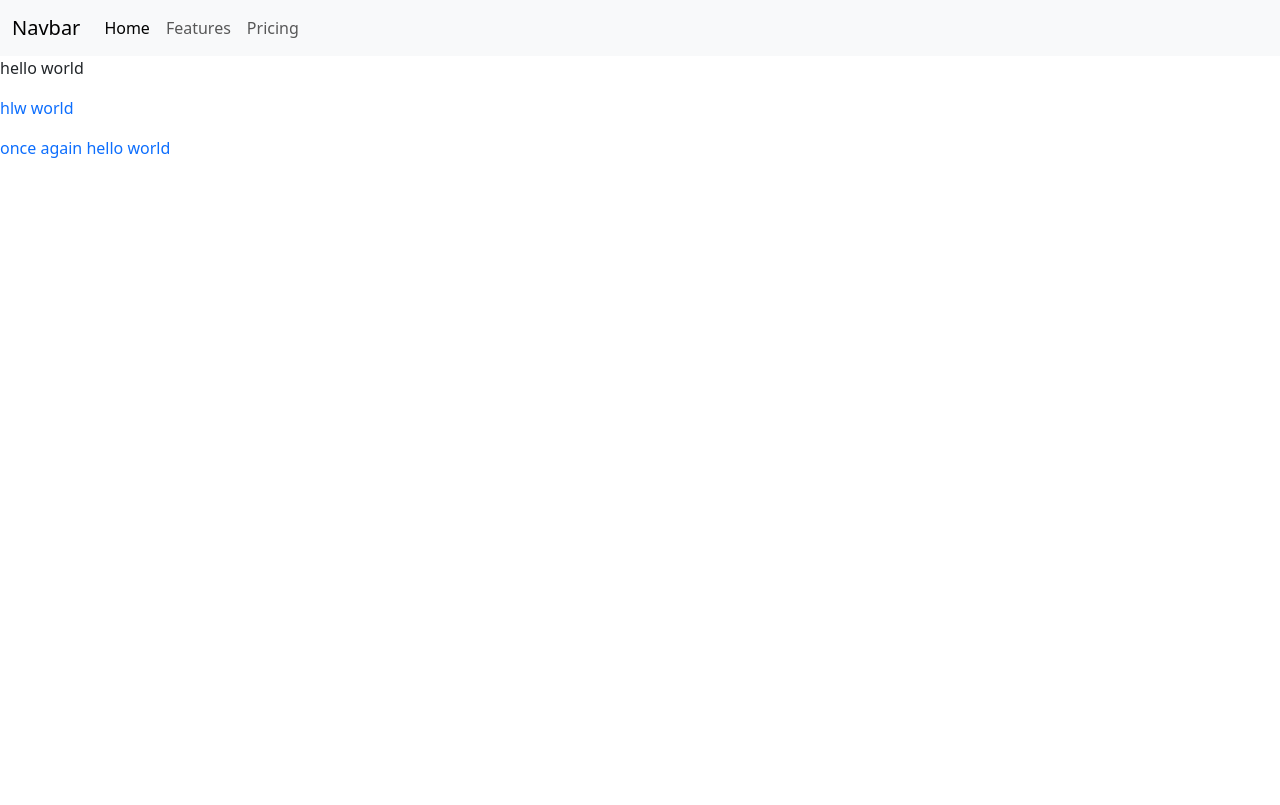
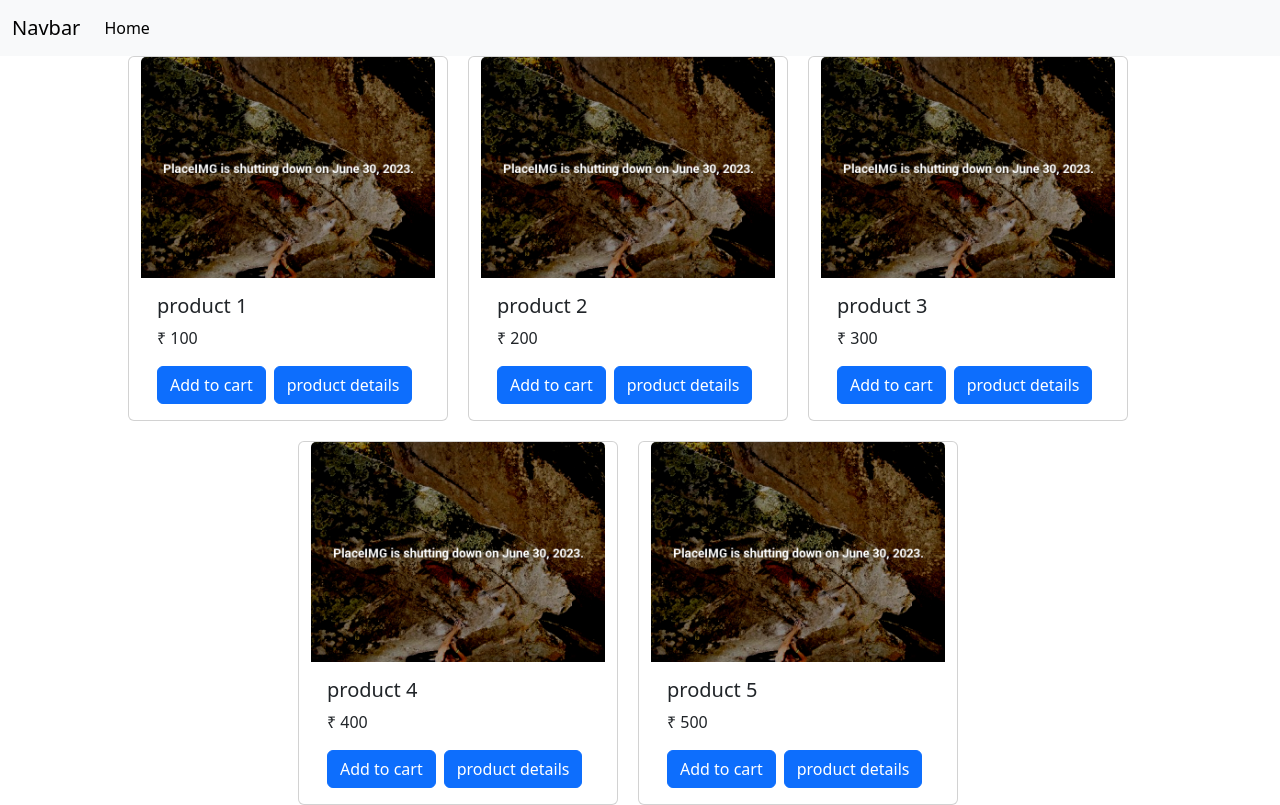
Before and after one commit to raja7856/project02, an Angular app: page / in a window 1280 px wide. Built offline with nearby package versions, Linux system fonts and the light colour scheme.

Commit message:
basic website done

```diff
--- a/src/app/common/navbar/navbar.component.html
+++ b/src/app/common/navbar/navbar.component.html
@@ -9,12 +9,7 @@
           <li class="nav-item">
             <a class="nav-link active" aria-current="page" href="#">Home</a>
           </li>
-          <li class="nav-item">
-            <a class="nav-link" href="#">Features</a>
-          </li>
-          <li class="nav-item">
-            <a class="nav-link" href="#">Pricing</a>
-          </li>
+
 
         </ul>
       </div>
--- a/src/app/pages/home/home.component.html
+++ b/src/app/pages/home/home.component.html
@@ -1,5 +1,64 @@
-<div>
-    <p>{{data}}</p>
-    <p class = "{{color}}">hlw world</p>
-    <p class = "{{ data1 == true ? 'text-primary' : 'text-secondary'}}">once again hello world </p>
+<div class="container">
+<div class="product row">
+
+    <div class="card col-lg-4 col-md-6 col-sm-12" style="width: 20rem;" *ngFor="let product of products">
+        <img [src]="product.imgUrl" class="card-img-top" alt="..." />
+
+
+        <div class="card-body">
+          <h5 class="card-title">{{product.name}}</h5>
+          <p class="card-text">₹ {{product.price}}</p>
+          <a href="#" class="btn btn-primary">Add to cart</a>
+          <a href="#" class="btn btn-primary ms-2"data-bs-toggle="modal" data-bs-target="#staticBackdrop" (click) = "getProductDetail(product)">product details </a>
+
+        </div>
+      </div>
+
+
+
+
 </div>
+
+
+
+
+</div>
+
+
+
+
+
+
+
+
+  <!-- Modal -->
+  <div class="modal fade" id="staticBackdrop" data-bs-backdrop="static" data-bs-keyboard="false" tabindex="-1" aria-labelledby="staticBackdropLabel" aria-hidden="true">
+    <div class="modal-dialog modal-dialog-centered">
+      <div class="modal-content">
+        <div class="modal-header">
+          <h1 class="modal-title fs-5" id="staticBackdropLabel">Product detail</h1>
+          <button type="button" class="btn-close" data-bs-dismiss="modal" aria-label="Close"></button>
+        </div>
+        <div class="modal-body">
+            <div class="card mb-3" style="max-width: 540px" *ngIf="productDetails">
+                <div class="row g-0">
+                  <div class="col-md-4">
+                    <img src="assets/images/home/img.jpg" class="img-fluid rounded-start" alt="...">
+                  </div>
+                  <div class="col-md-8">
+                    <div class="card-body">
+                      <h5 class="card-title">{{ productDetails.name}}</h5>
+                      <p class="card-text">₹{{ productDetails.price}}</p>
+                      <p class="card-text">{{ productDetails.description}}</p>
+                    </div>
+                  </div>
+                </div>
+              </div>
+        </div>
+        <div class="modal-footer">
+          <button type="button" class="btn btn-secondary" data-bs-dismiss="modal">Close</button>
+          <button type="button" class="btn btn-primary">Add To cart</button>
+        </div>
+      </div>
+    </div>
+  </div>
--- a/src/app/pages/home/home.component.scss
+++ b/src/app/pages/home/home.component.scss
@@ -1,20 +1,11 @@
-.body{
-    margin: 0px;
-    padding-left: 0px;
+.product{
     width: 100%;
-    height: 100vh;
-    background-color: yellow;
-    position: relative;
     display: flex;
     justify-content: center;
-    align-items: center;
+    flex-wrap: wrap;
+    gap: 20px;
 
-    .center{
-        width: 100px;
-        height: 100px;
-        background-color: green;
-
-
-
+    .card{
+        min-width: 18rem;
     }
 }
--- a/src/app/pages/home/home.component.ts
+++ b/src/app/pages/home/home.component.ts
@@ -6,9 +6,56 @@ import { Component } from '@angular/core';
   styleUrls: ['./home.component.scss']
 })
 export class HomeComponent {
-public data = "hello world";
+  public productDetails : any;
+public getProductDetail(product: any){
+  console.log(product);
 
-public color = "text-primary"
+  this.productDetails = product;
 
-public data1 = true;
 }
+  public products =[
+    {
+      id: 1,
+      name: 'product 1',
+      price : '100',
+      description : 'This is a wider card with supporting text below as a natural lead-in to additional content. This content is a little bit longer.',
+      imgUrl: 'assets/images/home/img.jpg',
+    },
+
+
+    {
+      id: 2,
+      name: 'product 2',
+      price : '200',
+      description : 'This is a wider card with supporting text below as a natural lead-in to additional content. This content is a little bit longer.',
+      imgUrl: 'assets/images/home/img.jpg',
+      },
+
+    {
+      id: 3,
+      name: 'product 3',
+      price : '300',
+      description : 'This is a wider card with supporting text below as a natural lead-in to additional content. This content is a little bit longer.',
+      imgUrl: 'assets/images/home/img.jpg',
+    },
+
+    {
+      id: 4,
+      name: 'product 4',
+      price : '400',
+      description : 'This is a wider card with supporting text below as a natural lead-in to additional content. This content is a little bit longer.',
+      imgUrl: 'assets/images/home/img.jpg',
+    },
+
+
+    {
+      id: 5,
+      name: 'product 5',
+      price : '500',
+      description : 'This is a wider card with supporting text below as a natural lead-in to additional content. This content is a little bit longer.',
+      imgUrl: 'assets/images/home/img.jpg',
+    },
+
+
+  ]
+}
```
Also changed, not shown: src/assets/images/home/img.jpg (renamed from src/assets/images/home/placeimg_640_480_any.jpg).
